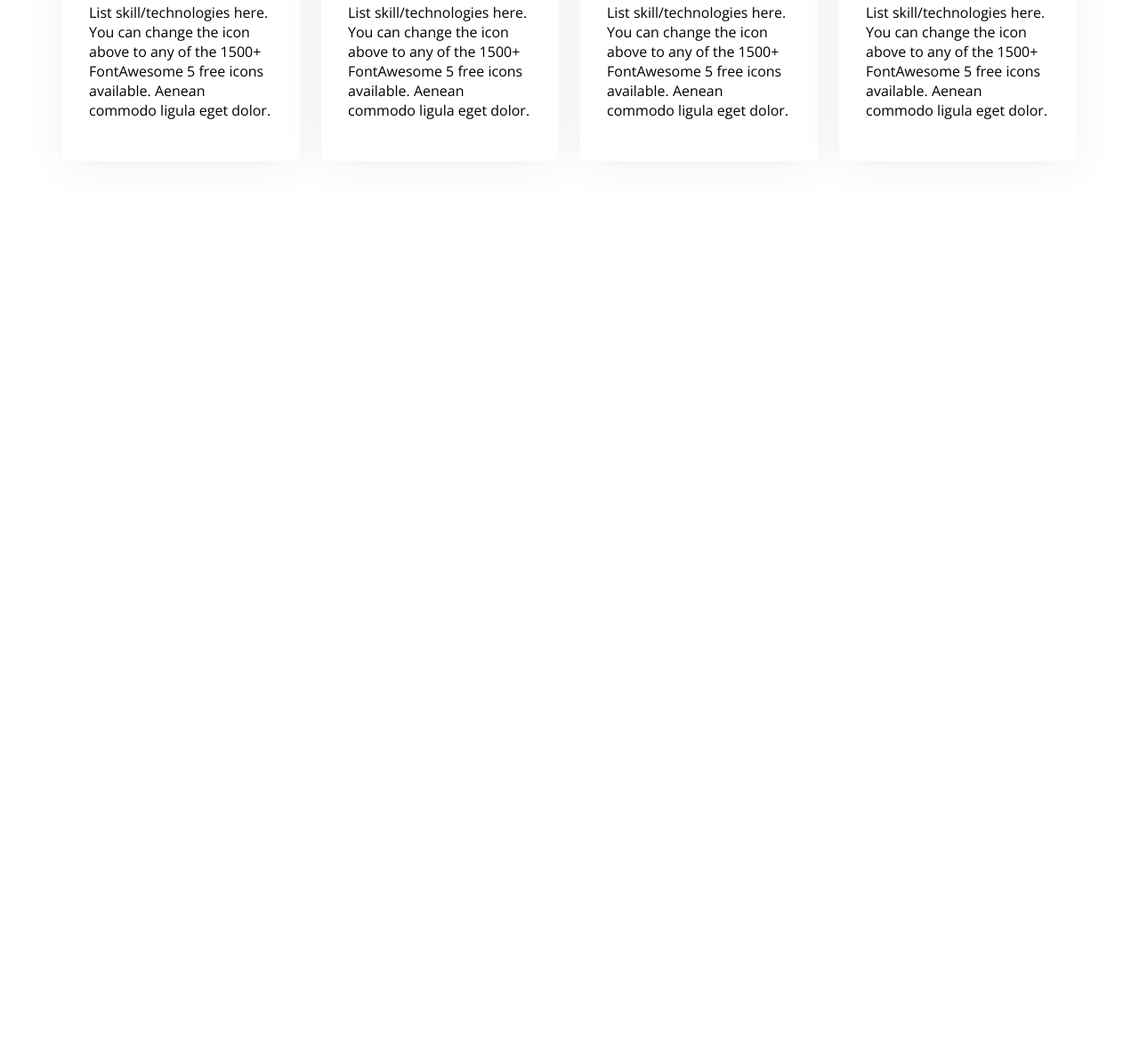
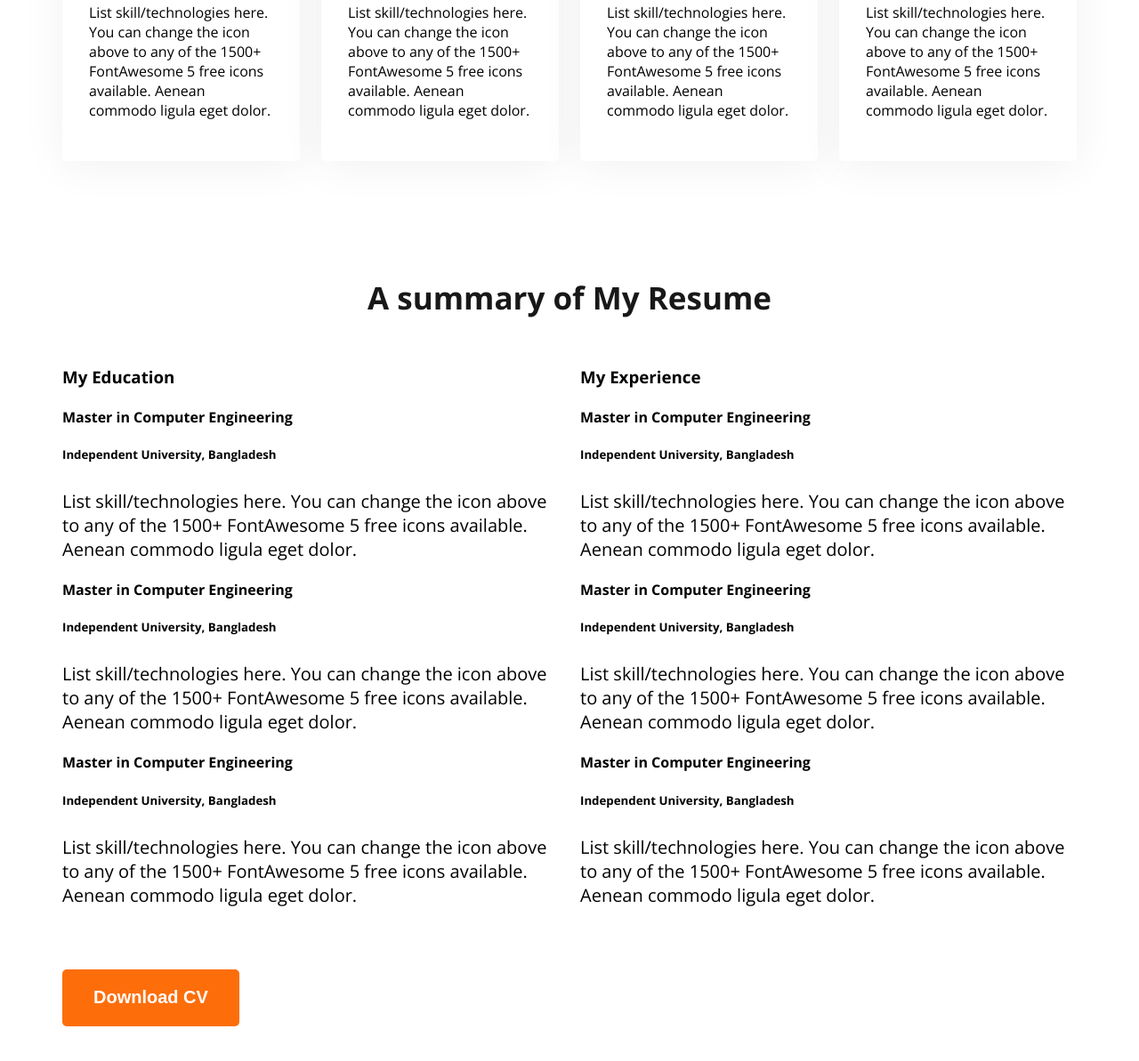
Before and after one commit to Utpal00007/webd-developer-portfolio, a plain HTML site: page index.html in a window 1280 px wide. Shown: the part 1937-3130 px from the top of the page at 89% size. Before the commit the page ends 2248 px from the top, so only its background shows below. Drawn offline with nearby package versions, Linux system fonts and the light colour scheme.

Commit message:
added more styles

```diff
--- a/index.html
+++ b/index.html
@@ -86,6 +86,57 @@
              </div>
 
              </section>
+             <section class="resume">
+                <h3 class="section-title text-center">A summary of My Resume</h3>
+                <div class="resume-container">
+                <div class="resume-column">
+                    <h3 class="resume-column-title">My Education</h3>
+                    <div class="experience">
+                        <h4 class="experience-title">Master in Computer Engineering</h4>
+                        <h5 class="experience-sub-title">Independent University, Bangladesh</h5>
+                        <div class="experience-description">List skill/technologies here. You can change the icon above to any of the 1500+ FontAwesome 5 free icons available. Aenean commodo ligula eget dolor.</div>
+                    </div>
+                    <div class="experience">
+                        <h4 class="experience-title">Master in Computer Engineering</h4>
+                        <h5 class="experience-sub-title">Independent University, Bangladesh</h5>
+                        <div class="experience-description">List skill/technologies here. You can change the icon above to any of the 1500+ FontAwesome 5 free icons available. Aenean commodo ligula eget dolor.</div>
+                    </div>
+
+                    <div class="experience">
+                        <h4 class="experience-title">Master in Computer Engineering</h4>
+                        <h5 class="experience-sub-title">Independent University, Bangladesh</h5>
+                        <div class="experience-description">List skill/technologies here. You can change the icon above to any of the 1500+ FontAwesome 5 free icons available. Aenean commodo ligula eget dolor.</div>
+                    </div>
+
+                </div>
+                <div class="resume-column">
+                    <h3 class="resume-column-title">My Experience</h3>
+                    <div class="experience">
+                        <h4 class="experience-title">Master in Computer Engineering</h4>
+                        <h5 class="experience-sub-title">Independent University, Bangladesh</h5>
+                        <div class="experience-description">List skill/technologies here. You can change the icon above to any of the 1500+ FontAwesome 5 free icons available. Aenean commodo ligula eget dolor.</div>
+                    </div>
+
+                    <div class="experience">
+                        <h4 class="experience-title">Master in Computer Engineering</h4>
+                        <h5 class="experience-sub-title">Independent University, Bangladesh</h5>
+                        <div class="experience-description">List skill/technologies here. You can change the icon above to any of the 1500+ FontAwesome 5 free icons available. Aenean commodo ligula eget dolor.</div>
+                    </div>
+
+                    <div class="experience">
+                        <h4 class="experience-title">Master in Computer Engineering</h4>
+                        <h5 class="experience-sub-title">Independent University, Bangladesh</h5>
+                        <div class="experience-description">List skill/technologies here. You can change the icon above to any of the 1500+ FontAwesome 5 free icons available. Aenean commodo ligula eget dolor.</div>
+                    </div>
+
+                </div>
+
+                </div>
+                <div class="text-center resume-download-cv">
+                    <button class="btn-primary">Download CV</button>
+                </div>
+
+             </section>
             </main>
     <footer>
 
--- a/styles/portfolio.css
+++ b/styles/portfolio.css
@@ -167,3 +167,26 @@ main section{
     background: #FFF;
 
 }
+
+/* resume styles */
+.resume-container{
+    display:flex;
+    gap: 24px ;
+}
+
+.experience-description{
+    margin-top: 30px;
+    margin-bottom: 30px;
+}
+.experience-description{
+    font-size: 20px;
+
+    margin-bottom: 20px;
+}
+.experience-description .experience-sub-title{
+
+    color: #757575;
+}
+.resume-download-cv{
+    margin-top: 50px ;
+}
```
